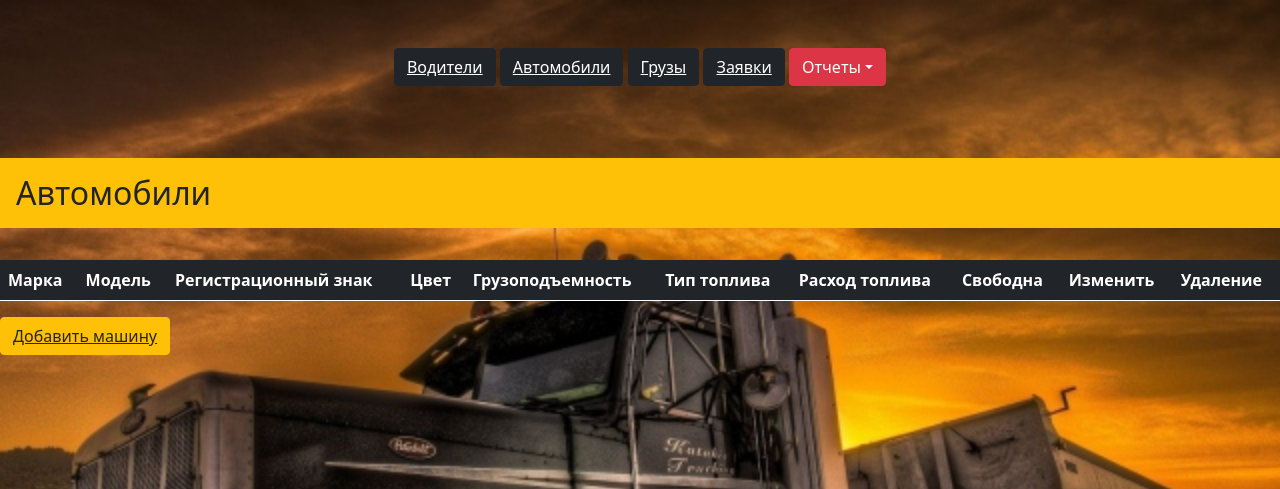
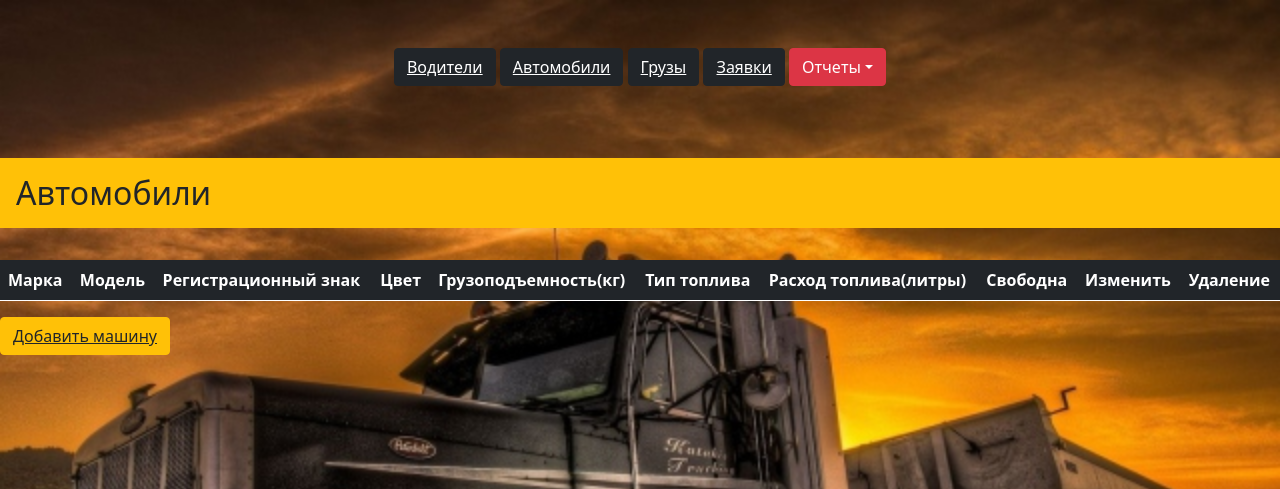
Before and after one commit to DmitryZhurko/logistic, a Django app: page /cars in a window 1280 px wide. Shown: the top 489 px of the page. Run offline with Django 3.2, Linux system fonts and the light colour scheme; data that the repository does not hold is empty; parts of the project's set-up code (start-up, migrations or seed data) failed here and were passed over.

Commit message:
edit html cars, requerements.txt

```diff
--- a/my_logistic/templates/my_logistic/cars.html
+++ b/my_logistic/templates/my_logistic/cars.html
@@ -59,9 +59,9 @@
       <th scope="col">Модель</th>
       <th scope="col">Регистрационный знак</th>
       <th scope="col">Цвет</th>
-      <th scope="col">Грузоподъемность</th>
+      <th scope="col">Грузоподъемность(кг)</th>
       <th scope="col">Тип топлива</th>
-      <th scope="col">Расход топлива</th>
+      <th scope="col">Расход топлива(литры)</th>
       <th scope="col">Свободна</th>
       <th scope="col">Изменить</th>
       <th scope="col">Удаление</th>
@@ -82,7 +82,7 @@
       {% else %}
       <td>Занята</td>
       {% endif %}
-      {% if access != 'level_1' %}
+        {% if request.user.groups.first.name != 'level_1' %}
       <td><a class="text-white bg-dark" href="{% url 'del_cars' del_cars_pk=i.pk %}">Удалить</a></td>
       <td><a class="text-white bg-dark" href="{% url 'edit_cars' cars_edit_pk=i.pk %}?param=edit">Редактировать</a></td>
       {% else %}
--- a/my_logistic/templates/my_logistic/drivers_detail.html
+++ b/my_logistic/templates/my_logistic/drivers_detail.html
@@ -85,6 +85,6 @@
     </tr>
   </tbody>
 </table>
-<p align="center"><img width="250" height="300" src="{{ driver_list.photos.url }}"></p>
+<p align="center"><img width="250"  src="{{ driver_list.photos.url }}"></p>
 {% endif %}
 {% endblock %}
--- a/requirements.txt
+++ b/requirements.txt
@@ -5,6 +5,7 @@ certifi==2021.5.30
 charset-normalizer==2.0.4
 Django==3.2.6
 idna==3.2
+Pillow==8.3.2
 pytz==2021.1
 requests==2.26.0
 soupsieve==2.2.1
```
Also changed, not shown: my_logistic/templates/my_logistic/drivers.html (+7 -4 lines), media/photos/2021/09/24/1632407295574.jpeg (added).
